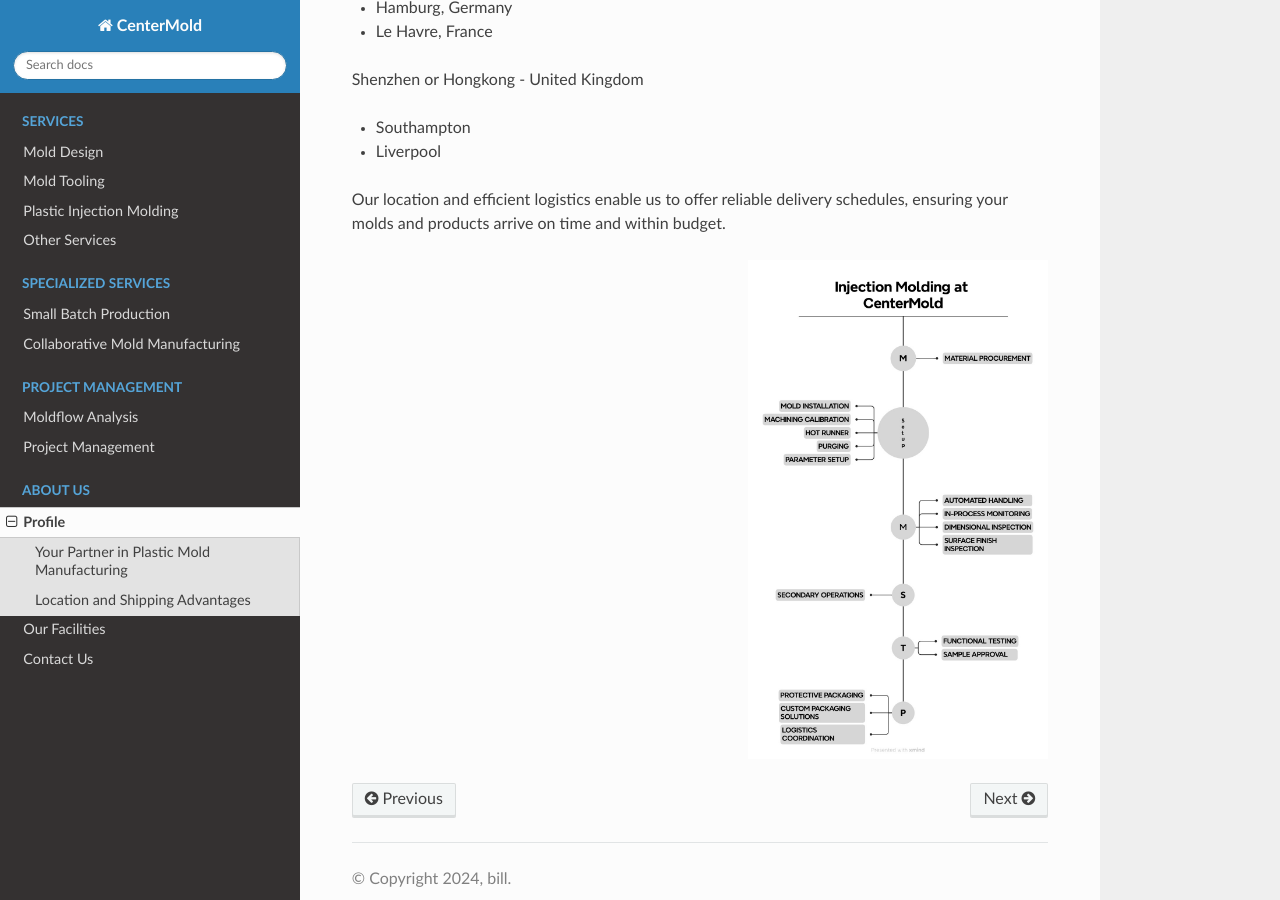
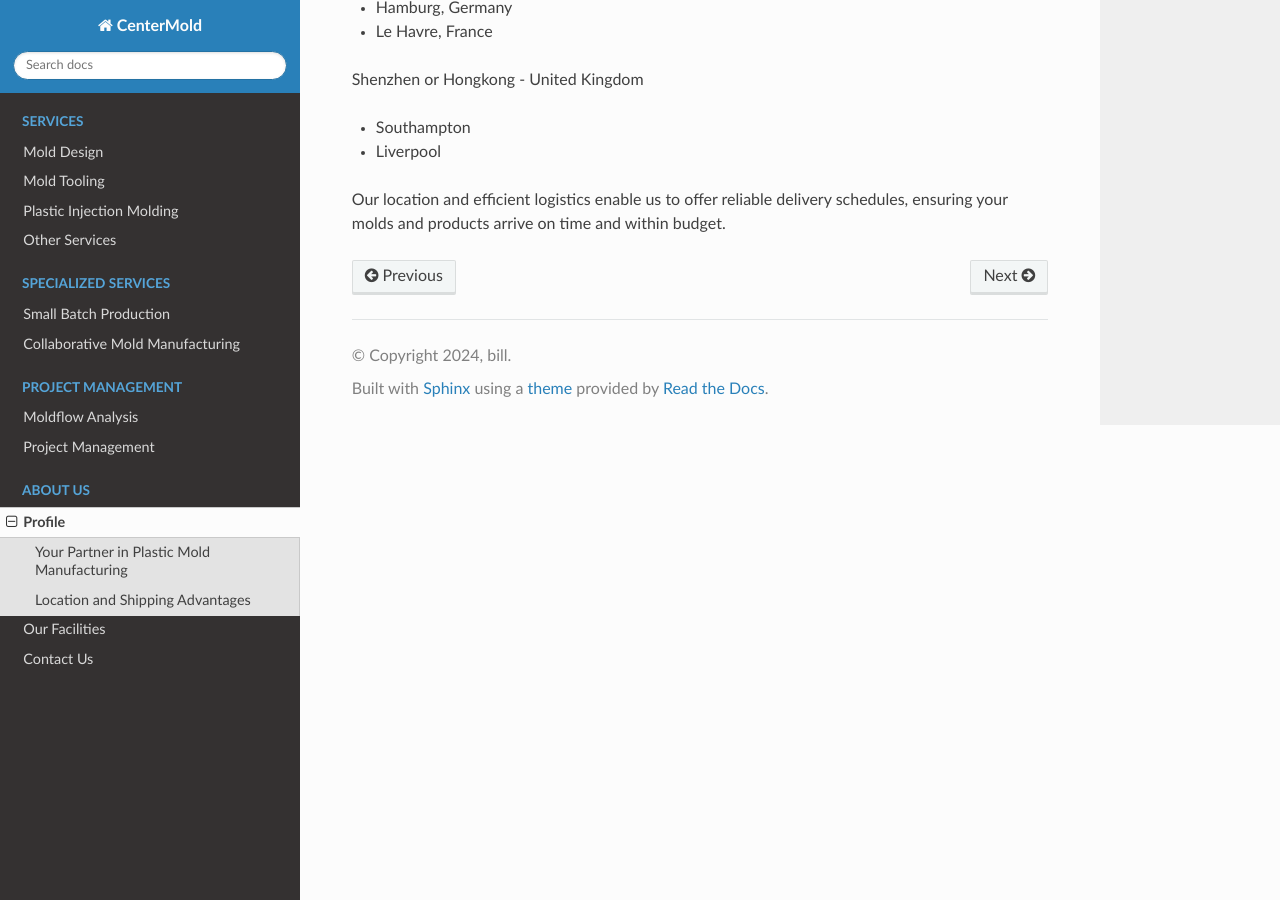
Before and after one commit to paultang/centermold, a Sphinx documentation site: the page built from source/Profile.rst, in a window 1280 px wide and 900 px high, scrolled down 884 px. Built offline with Sphinx 7.4.7 and the Read the Docs theme 2.0.0, drawn with Linux system fonts in a browser that asks for light colours.

Commit message:
change pic name

```diff
--- a/source/Injection-Molding.rst
+++ b/source/Injection-Molding.rst
@@ -11,7 +11,7 @@
 ==========================
 Ensure high-quality injection molded products through meticulous material selection, precise machine parameter settings, controlled molding processes, rigorous quality inspections, and efficient automation, all implemented according to CenterMold's rigorous standards.
 
-.. figure:: _static/injection-molding.jpg
+.. figure:: _static/molding.jpg
    :align: right
    :width: 300px
 
--- a/source/Profile.rst
+++ b/source/Profile.rst
@@ -40,8 +40,3 @@
 - Liverpool
 
 Our location and efficient logistics enable us to offer reliable delivery schedules, ensuring your molds and products arrive on time and within budget.
-
-
-.. figure:: _static/injection-molding.jpg
-   :align: right
-   :width: 300px
```
Also changed, not shown: source/_static/molding.jpg (renamed from source/_static/Injection-molding.jpg).
